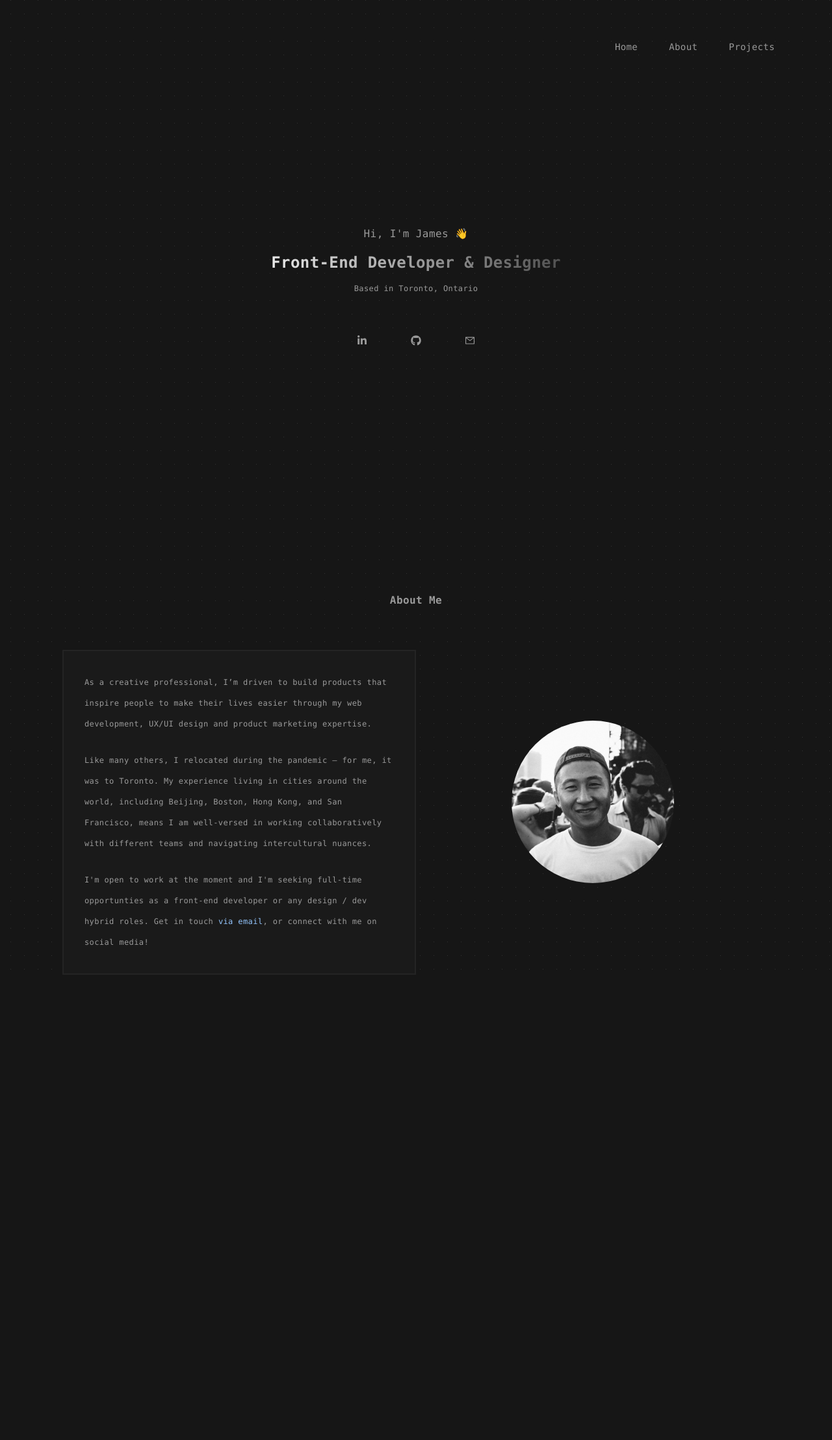
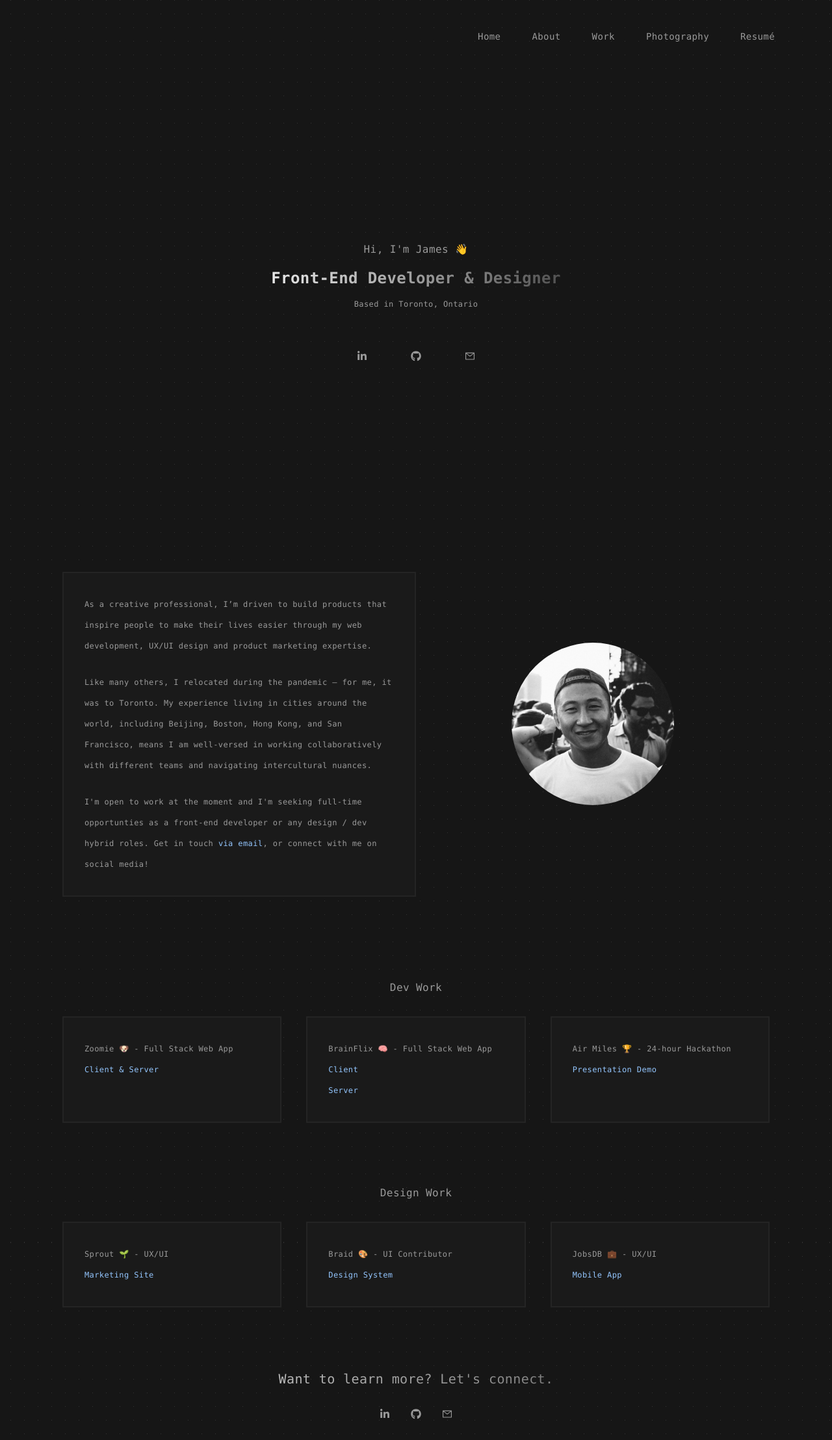
Before and after one commit to james-kwok/portfolio, a Next.js app: page / in a window 1280 px wide. Shown: the whole page at 65% size. Before the commit the page ends 1500 px from the top, so only its background shows below. Built offline with nearby package versions, Linux system fonts and the light colour scheme.

Commit message:
project section & fix links

```diff
--- a/src/components/About.tsx
+++ b/src/components/About.tsx
@@ -1,11 +1,11 @@
 import React from 'react';
 import Image from 'next/image';
+import Link from 'next/link';
 import profile from '../../public/assets/about.jpg';
 
 const About = () => {
   return (
-    <div className="w-full px-16 md:px-24">
-      <h2 className="text-base w-full mb-8 md:mb-16 md:text-center">About Me</h2>
+    <div id="about" className="w-full px-16 md:px-24">
       <div className="max-w-[1240px] w-full flex flex-wrap justify-center">
         <div className="md:w-[50%] m-auto flex justify-center md:order-2">
           <Image
@@ -33,10 +33,10 @@ const About = () => {
             I'm open to work at the moment and I'm seeking full-time
             opportunties as a front-end developer or any design / dev hybrid
             roles. Get in touch
-            <a className="text-blue-300" href="mailto:kinkwan.j@gmail.com">
+            <Link className="text-blue-300" href="mailto:kinkwan.j@gmail.com">
               {' '}
               via email
-            </a>
+            </Link>
             , or connect with me on social media!
           </p>
         </div>
--- a/src/components/Main.tsx
+++ b/src/components/Main.tsx
@@ -5,7 +5,7 @@ import { AiOutlineMail } from 'react-icons/ai';
 const Main = () => {
   return (
     <div className="w-full h-screen text-center px-8">
-      <div className="max-w-[1240px] w-full h-full mx-auto flex justify-center items-center pb-28">
+      <div className="max-w-[1240px] w-full h-full top-0 mx-auto flex justify-center items-center">
         <div>
           <p className="text-base">Hi, I'm James 👋</p>
           <h1 className="py-4 max-w-[100%] text-2xl m-auto text-transparent bg-clip-text bg-gradient-to-r from-[#e9e9e9] to-[#515151]">
--- a/src/components/Navbar.tsx
+++ b/src/components/Navbar.tsx
@@ -10,7 +10,7 @@ const Navbar = () => {
     setNav(!nav);
   };
   return (
-    <div className="w-full h-20 z-[100] mt-8">
+    <div className="w-full h-20 z-[100] pt-8">
       <div className="flex justify-end items-center w-full h-full px-16 2xl:px-24">
         <div>
           <ul className="hidden md:flex">
@@ -19,14 +19,29 @@ const Navbar = () => {
                 Home
               </li>
             </Link>
-            <Link href="/">
+            <Link href="#about">
               <li className="mx-6 text-sm hover:underline decoration-2">
                 About
               </li>
             </Link>
-            <Link href="/">
+            <Link href="#projects">
               <li className="mx-6 text-sm hover:underline decoration-2">
-                Projects
+                Work
+              </li>
+            </Link>
+            <Link href="">
+              <li className="mx-6 text-sm hover:underline decoration-2">
+                Photography
+              </li>
+            </Link>
+            <Link
+              href="/assets/kk-james-resume-2023.pdf"
+              download="kinkwan-james-resume-2023"
+              rel="noopener noreferrer"
+              target="_blank"
+            >
+              <li className="mx-6 text-sm hover:underline decoration-2">
+                Resumé
               </li>
             </Link>
           </ul>
--- /dev/null
+++ b/src/components/Projects.tsx
@@ -0,0 +1,114 @@
+import Link from 'next/link';
+import React from 'react';
+import { FaLinkedinIn, FaGithub } from 'react-icons/fa';
+import { AiOutlineMail } from 'react-icons/ai';
+
+const Projects = () => {
+  return (
+    <div id="projects" className="w-full px-16 md:px-24 md:mt-32">
+      {/* Dev */}
+      <p className="w-full my-8 md:text-center">Dev Work</p>
+      <div className="flex flex-col md:flex-row md:flex-wrap md:justify-between pb-8">
+        <div className="w-[100%] md:w-[31%] bg-[#1a1a1a] border-2 p-8 border-[#242424] mb-8">
+          <p className="text-xs leading-8">Zoomie 🐶 - Full Stack Web App</p>
+          <Link
+            href="https://github.com/james-kwok/zoomie-app"
+            rel="noopener noreferrer"
+            target="_blank"
+            className="text-blue-300 text-xs leading-8"
+          >
+            Client & Server
+          </Link>
+        </div>
+        <div className="w-[100%] md:w-[31%] bg-[#1a1a1a] border-2 p-8 border-[#242424] mb-8">
+          <p className="text-xs leading-8">BrainFlix 🧠 - Full Stack Web App</p>
+          <Link
+            href="https://github.com/james-kwok/james-kwok-brainflix"
+            rel="noopener noreferrer"
+            target="_blank"
+            className="text-blue-300 text-xs leading-8"
+          >
+            Client
+          </Link>
+          <br></br>
+          <Link
+            href="https://github.com/james-kwok/james-kwok-brainflix-api"
+            rel="noopener noreferrer"
+            target="_blank"
+            className="text-blue-300 text-xs leading-8"
+          >
+            Server
+          </Link>
+        </div>
+        <div className="w-[100%] md:w-[31%] bg-[#1a1a1a] border-2 p-8 border-[#242424] mb-8">
+          <p className="text-xs leading-8">Air Miles 🏆 - 24-hour Hackathon</p>
+          <Link
+            href="https://github.com/james-kwok/air-miles-industry-project"
+            rel="noopener noreferrer"
+            target="_blank"
+            className="text-blue-300 text-xs leading-8"
+          >
+            Presentation Demo
+          </Link>
+        </div>
+      </div>
+
+      {/* Design */}
+
+      <p className="w-full my-8 md:text-center">Design Work</p>
+      <div className="flex flex-col md:flex-row md:flex-wrap md:justify-between pb-8">
+        <div className="w-[100%] md:w-[31%] bg-[#1a1a1a] border-2 p-8 border-[#242424] mb-8">
+          <p className="text-xs leading-8">Sprout 🌱 - UX/UI</p>
+          <Link
+            href="https://www.getsprout.co/"
+            rel="noopener noreferrer"
+            target="_blank"
+            className="text-blue-300 text-xs leading-8"
+          >
+            Marketing Site
+          </Link>
+        </div>
+        <div className="w-[100%] md:w-[31%] bg-[#1a1a1a] border-2 p-8 border-[#242424] mb-8">
+          <p className="text-xs leading-8">Braid 🎨 - UI Contributor</p>
+          <Link
+            href="https://seek-oss.github.io/braid-design-system"
+            rel="noopener noreferrer"
+            target="_blank"
+            className="text-blue-300 text-xs leading-8"
+          >
+            Design System
+          </Link>
+        </div>
+        <div className="w-[100%] md:w-[31%] bg-[#1a1a1a] border-2 p-8 border-[#242424] mb-8">
+          <p className="text-xs leading-8">JobsDB 💼 - UX/UI</p>
+          <Link
+            href="https://apps.apple.com/hk/app/jobsdb-job-search/id414607432?l=en"
+            rel="noopener noreferrer"
+            target="_blank"
+            className="text-blue-300 text-xs leading-8"
+          >
+            Mobile App
+          </Link>
+        </div>
+      </div>
+      <div className="flex justify-center flex-wrap">
+        <p className="w-full md:text-center text-xl mt-8 text-transparent bg-clip-text bg-gradient-to-r from-[#e9e9e9] to-[#515151]">
+          Want to learn more? Let's connect.
+        </p>
+        <div className="flex items-center justify-around max-w-[250px] m-auto py-4">
+          <div className="rounded-full p-4 cursor-pointer hover:scale-110 ease-in duration-200">
+            <FaLinkedinIn />
+          </div>
+          <div className="rounded-full p-4 cursor-pointer hover:scale-110 ease-in duration-200">
+            <FaGithub />
+          </div>
+          <div className="rounded-full p-4 cursor-pointer hover:scale-110 ease-in duration-200">
+            <AiOutlineMail />
+          </div>
+        </div>
+      </div>
+    </div>
+  );
+};
+
+export default Projects;
--- a/src/pages/index.tsx
+++ b/src/pages/index.tsx
@@ -2,6 +2,7 @@ import Head from 'next/head';
 import Navbar from '@/components/Navbar';
 import Main from '@/components/Main';
 import About from '@/components/About';
+import Projects from '@/components/Projects';
 
 export default function Home() {
   return (
@@ -13,6 +14,7 @@ export default function Home() {
       <Navbar />
       <Main />
       <About />
+      <Projects />
     </div>
   );
 }
```
Also changed, not shown: 1 other file (tests, documents, lock files or other folders).
